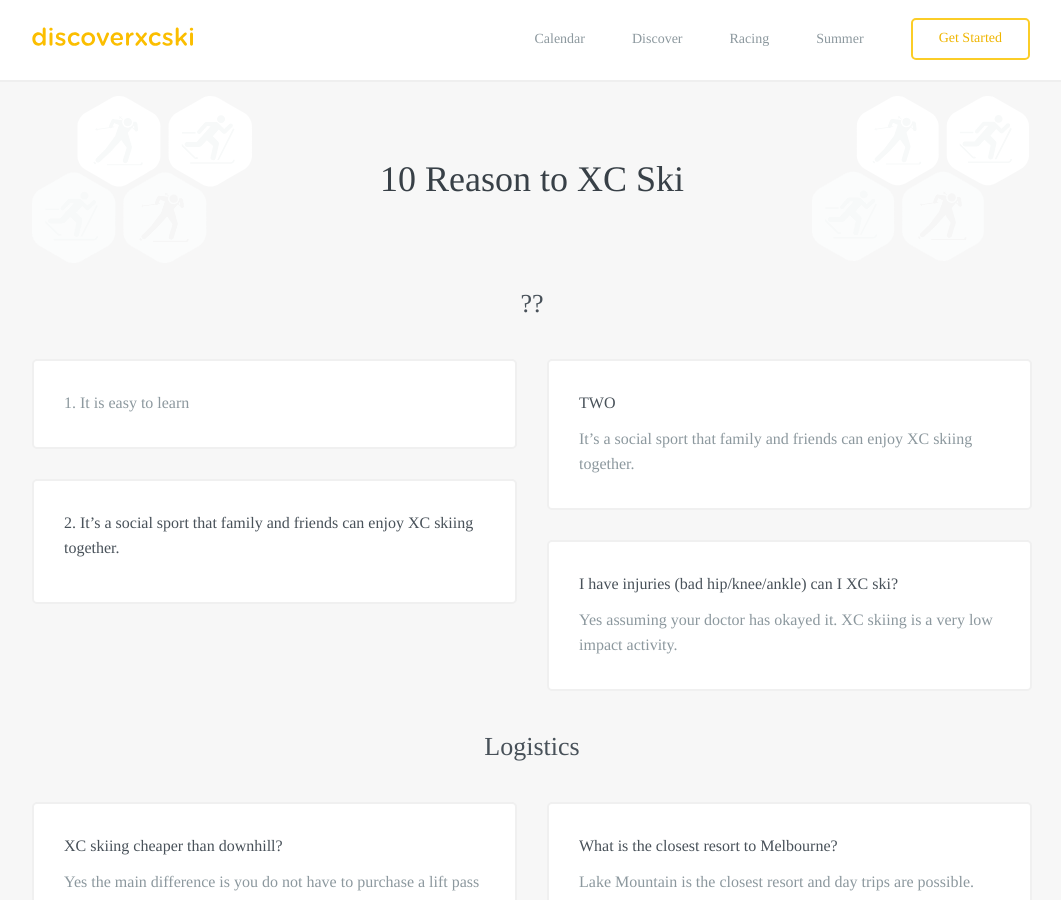
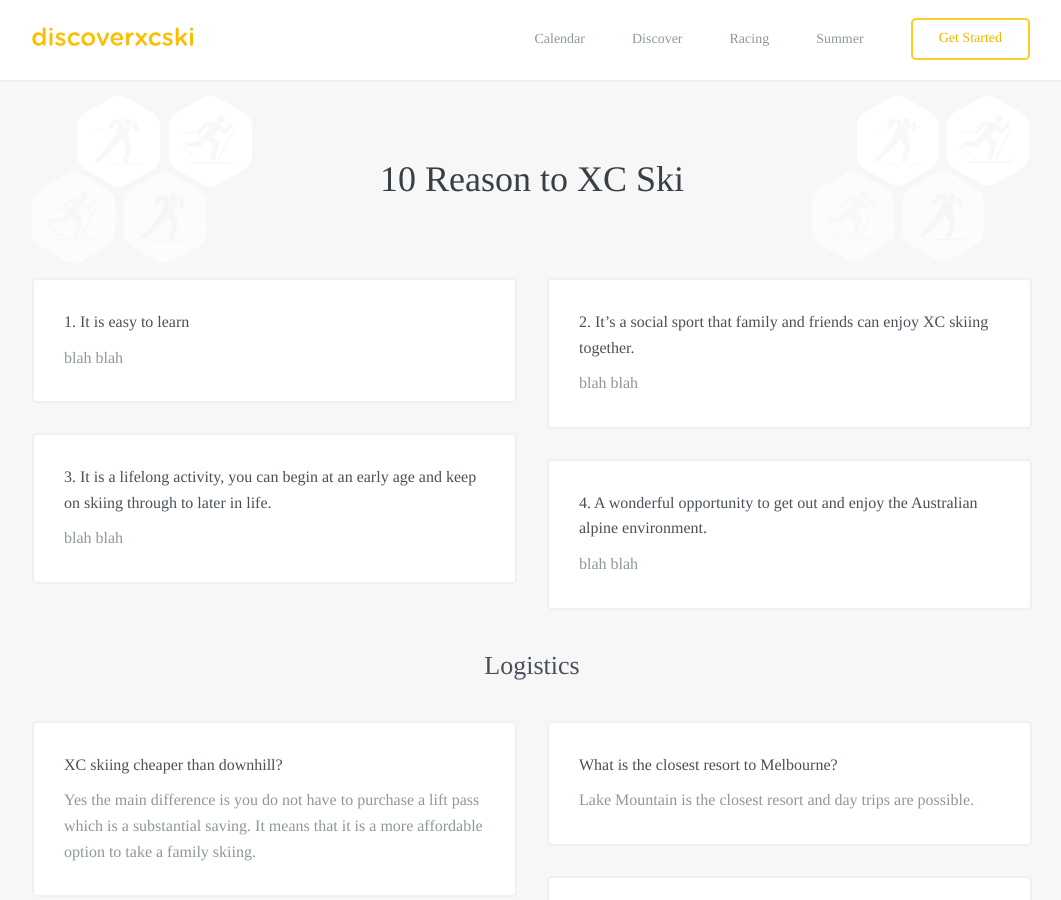
Before and after one commit to robcatto/robcatto.github.io, a Jekyll site: the page built from discoverxc/10-reasons-to-try-xc-skiing/index.html, in a window 1280 px wide and 900 px high. Shown: the whole window, without its empty margins (108-1169 px from the left). Built offline with Jekyll 4.4.1, drawn with Linux system fonts in a browser that asks for light colours; some web fonts are replaced; Markdown is read by kramdown in place of the engine named in the settings.

Commit message:
Update index.html

```diff
--- a/discoverxc/10-reasons-to-try-xc-skiing/index.html
+++ b/discoverxc/10-reasons-to-try-xc-skiing/index.html
@@ -42,37 +42,38 @@ layout: default
 
                 <section class="mobile_section" style="padding-bottom: 40px; background-color: transparent; max-width: 1030px; box-shadow: none;">
 
-                <h3 class="faq__heading">??</h3>
+
                 <div class="row" style="overflow: auto; max-width: 1030px;">
                       <div class="column two">
                       <div class="large-outline">
-
-                        <p>
-                                1. It is easy to learn
+                    <h3>1.  It is easy to learn </h3>
+                       <p>
+                                blah blah
                         </p>
                         </div>
 
 
 
                       <div class="large-outline">
-                        <h3>2. It’s a social sport that family and friends can enjoy XC skiing together.  </h3>
-
+                        <h3>3. It is a lifelong activity, you can begin at an early age and keep on skiing through to later in life.</h3>
+                       <p>
+                                blah blah
+                        </p>
                         </div>
                         </div>
 
                       <div class="column two">
                       <div class="large-outline">
-                        <h3>TWO</h3>
-                        <p>
-                                 It’s a social sport that family and friends can enjoy XC skiing together.
+                        <h3>2. It’s a social sport that family and friends can enjoy XC skiing together.</h3>
+                       <p>
+                                blah blah
                         </p>
-
                         </div>
 
                         <div class="large-outline">
-                        <h3>I have injuries (bad hip/knee/ankle) can I XC ski?</h3>
+                        <h3>4. A wonderful opportunity to get out and enjoy the Australian alpine environment.</h3>
                         <p>
-                                Yes assuming your doctor has okayed it.  XC skiing is a very low impact activity.
+                                blah blah
                         </p>
                         </div>
                         </div>
```
